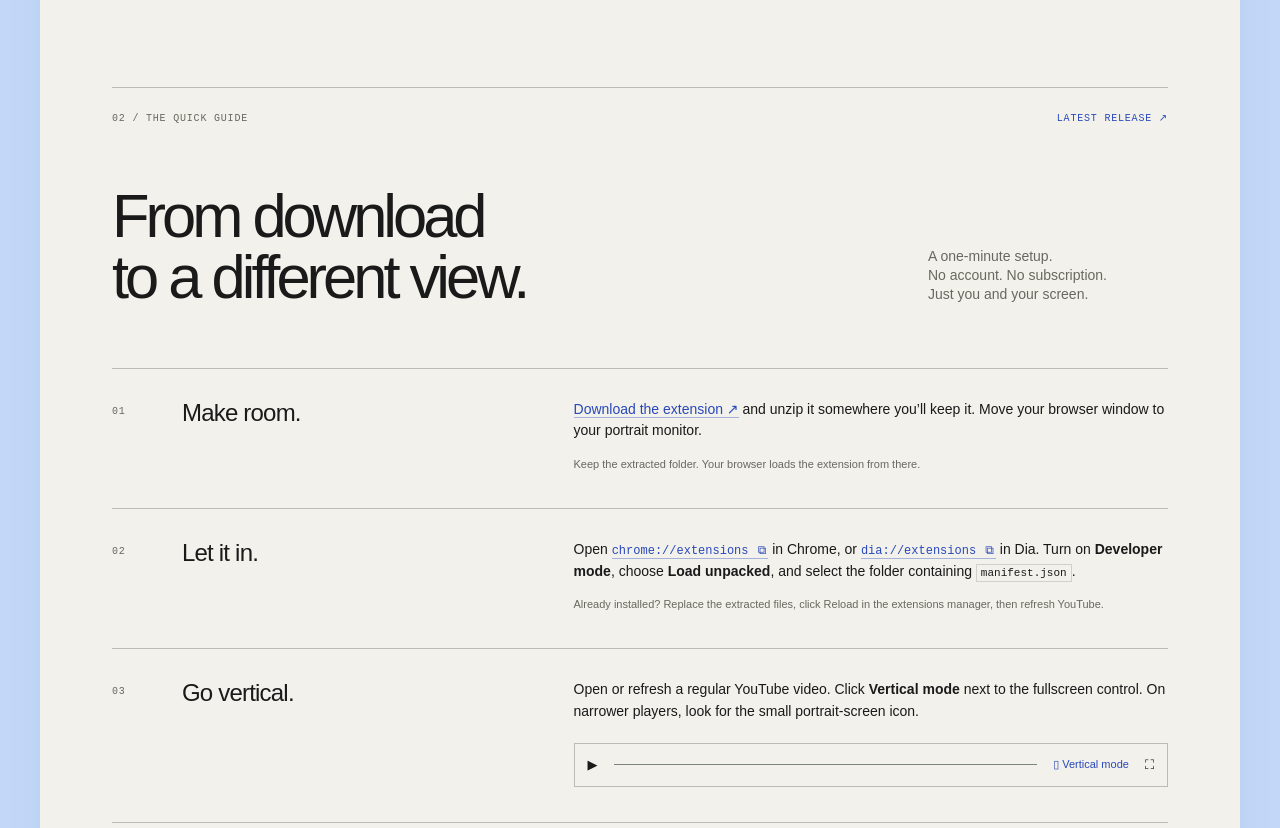
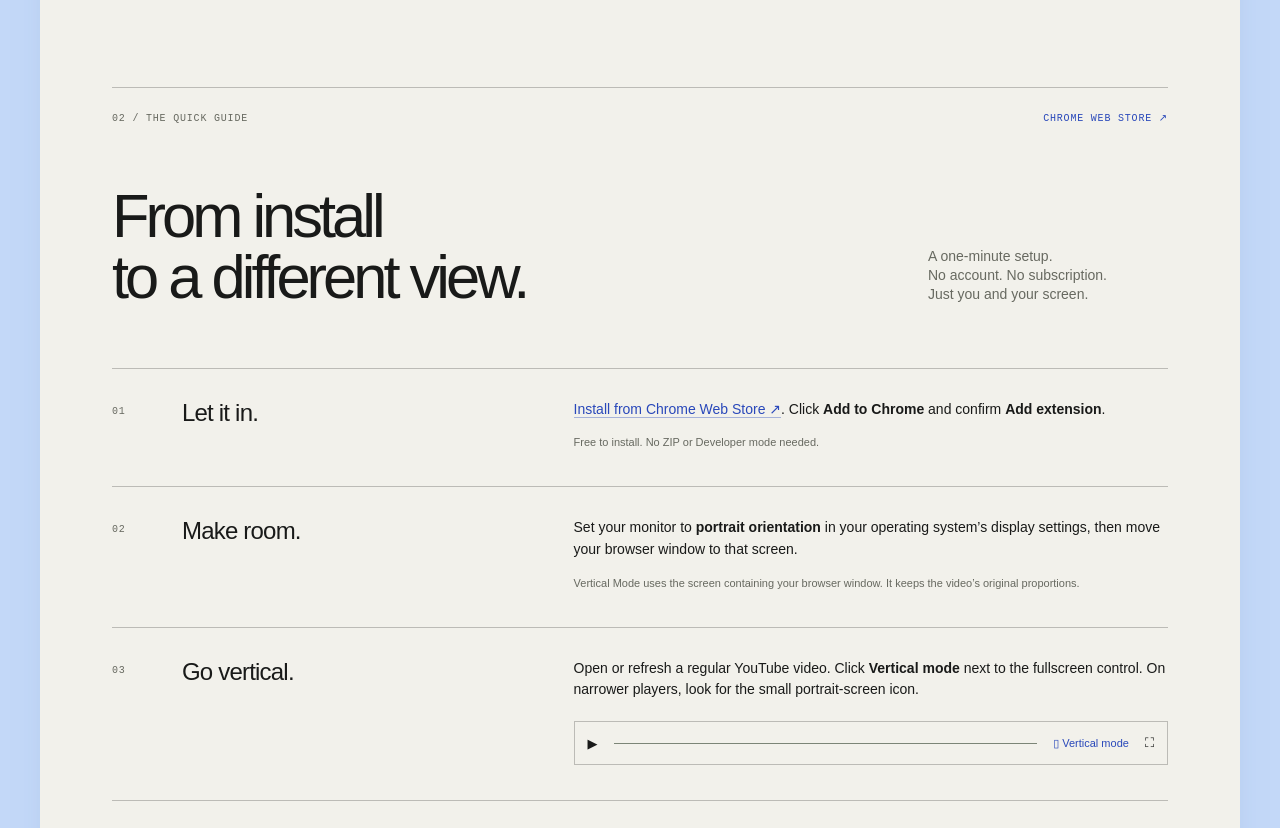
Before and after one commit to BrUn3y/yt-vertical-mode, a browser extension: page docs/index.html in a window 1280 px wide. Shown: the part 1950-2778 px from the top of the page. Drawn offline with Linux system fonts and the light colour scheme.

Commit message:
Link published Chrome Web Store listing from Pages

```diff
--- a/docs/index.html
+++ b/docs/index.html
@@ -4,7 +4,7 @@
   <meta charset="utf-8">
   <meta name="viewport" content="width=device-width, initial-scale=1">
   <meta name="theme-color" content="#c3d8f8">
-  <meta name="description" content="Your YouTube videos, reframed for a portrait monitor. Meet Vertical Mode, a free browser extension for Chrome and Dia. Download, adjust your frame, and go vertical.">
+  <meta name="description" content="Your YouTube videos, reframed for a portrait monitor. Meet Vertical Mode, a free browser extension for Chrome and Dia. Install from Chrome Web Store, adjust your frame, and go vertical.">
   <meta property="og:title" content="Vertical Mode — same video. new frame.">
   <meta property="og:description" content="A small extension. A different perspective. YouTube for your portrait monitor.">
   <meta property="og:type" content="website">
@@ -28,7 +28,7 @@
       <section class="hero" aria-labelledby="hero-title">
         <p class="micro eyebrow">A SMALL EXTENSION FOR YOUR TALL SCREEN.</p>
         <h1 id="hero-title">same video.<br><span>new frame.</span><svg viewBox="0 0 70 110" fill="none" aria-hidden="true"><path d="M18 1h34a10 10 0 0 1 10 10v88a10 10 0 0 1-10 10H18A10 10 0 0 1 8 99V11A10 10 0 0 1 18 1Z" stroke="currentColor" stroke-width="2"/><path d="M23 68V43h25M23 68l25-25" stroke="currentColor" stroke-width="2"/></svg></h1>
-        <div class="hero-under"><p class="hero-tagline">YouTube.<br>With a vertical point of view.</p><div><p class="hero-description">Give your portrait monitor the whole picture.<br>Fill the screen. Find your frame.<br>Keep watching, your way.</p><a class="text-link" href="https://github.com/BrUn3y/yt-vertical-mode/releases/latest/download/youtube-vertical-mode.zip">Get Vertical Mode <span>↗</span></a><p class="micro download-note">FREE DOWNLOAD · CHROME + DIA · V. 1.1.0</p></div></div>
+        <div class="hero-under"><p class="hero-tagline">YouTube.<br>With a vertical point of view.</p><div><p class="hero-description">Give your portrait monitor the whole picture.<br>Fill the screen. Find your frame.<br>Keep watching, your way.</p><a class="text-link" href="https://chromewebstore.google.com/detail/youtube-vertical-mode/hkainbpeaingdppjacdlkgkginepbbnp?hl=es" target="_blank" rel="noopener">Add to Chrome <span>↗</span></a><p class="micro download-note">FREE · CHROME WEB STORE · CHROME + DIA</p></div></div>
         <div class="section-index"><a href="#experience"><span>01 ↙</span>See the<br>difference.</a><a href="#guide"><span>02 ↙</span>Make it<br>yours.</a><a href="#questions"><span>03 ↙</span>A few<br>good answers.</a></div>
       </section>
       <section class="experience section" id="experience" aria-labelledby="experience-title">
@@ -41,15 +41,14 @@
         <div class="demo-bottom"><p>Same proportions. A new perspective.</p><p>Fill screen crops the sides. Full video keeps every detail.<br>You can always choose a little of both.</p></div>
       </section>
       <section class="guide section" id="guide" aria-labelledby="guide-title">
-        <div class="section-top"><span class="micro">02 / THE QUICK GUIDE</span><a href="https://github.com/BrUn3y/yt-vertical-mode/releases/latest" target="_blank" rel="noopener" class="micro">LATEST RELEASE ↗</a></div>
-        <div class="section-title"><h2 id="guide-title">From download<br>to a different view.</h2><p>A one-minute setup.<br>No account. No subscription.<br>Just you and your screen.</p></div>
+        <div class="section-top"><span class="micro">02 / THE QUICK GUIDE</span><a href="https://chromewebstore.google.com/detail/youtube-vertical-mode/hkainbpeaingdppjacdlkgkginepbbnp?hl=es" target="_blank" rel="noopener" class="micro">CHROME WEB STORE ↗</a></div>
+        <div class="section-title"><h2 id="guide-title">From install<br>to a different view.</h2><p>A one-minute setup.<br>No account. No subscription.<br>Just you and your screen.</p></div>
         <ol class="guide-steps">
-          <li><span class="step-number micro">01</span><h3>Make room.</h3><div><p><a href="https://github.com/BrUn3y/yt-vertical-mode/releases/latest/download/youtube-vertical-mode.zip">Download the extension ↗</a> and unzip it somewhere you’ll keep it. Move your browser window to your portrait monitor.</p><p class="aside">Keep the extracted folder. Your browser loads the extension from there.</p></div></li>
-          <li><span class="step-number micro">02</span><h3>Let it in.</h3><div><p>Open <button class="copy-address" data-copy="chrome://extensions" aria-label="Copy Chrome extensions address">chrome://extensions <span aria-hidden="true">⧉</span></button> in Chrome, or <button class="copy-address" data-copy="dia://extensions" aria-label="Copy Dia extensions address">dia://extensions <span aria-hidden="true">⧉</span></button> in Dia. Turn on <strong>Developer mode</strong>, choose <strong>Load unpacked</strong>, and select the folder containing <code>manifest.json</code>.</p><p class="aside">Already installed? Replace the extracted files, click Reload in the extensions manager, then refresh YouTube.</p></div></li>
+          <li><span class="step-number micro">01</span><h3>Let it in.</h3><div><p><a href="https://chromewebstore.google.com/detail/youtube-vertical-mode/hkainbpeaingdppjacdlkgkginepbbnp?hl=es" target="_blank" rel="noopener">Install from Chrome Web Store ↗</a>. Click <strong>Add to Chrome</strong> and confirm <strong>Add extension</strong>.</p><p class="aside">Free to install. No ZIP or Developer mode needed.</p></div></li>
+          <li><span class="step-number micro">02</span><h3>Make room.</h3><div><p>Set your monitor to <strong>portrait orientation</strong> in your operating system’s display settings, then move your browser window to that screen.</p><p class="aside">Vertical Mode uses the screen containing your browser window. It keeps the video’s original proportions.</p></div></li>
           <li><span class="step-number micro">03</span><h3>Go vertical.</h3><div><p>Open or refresh a regular YouTube video. Click <strong>Vertical mode</strong> next to the fullscreen control. On narrower players, look for the small portrait-screen icon.</p><div class="player-strip" aria-label="The Vertical mode button appears beside YouTube's fullscreen control"><span>▶</span><span class="strip-track"></span><span class="strip-button">▯ Vertical mode</span><span>⛶</span></div></div></li>
           <li><span class="step-number micro">04</span><h3>Find your frame.</h3><div><p>Open <strong>Adjust framing</strong> at the top right. Use <strong>Crop</strong> to balance the full picture against a filled screen. Use <strong>Horizontal framing</strong> to move left or right. Your adjustments save automatically.</p><p class="aside">Press <kbd>Esc</kbd> to exit. Toggle with <kbd>Alt</kbd> + <kbd>Shift</kbd> + <kbd>V</kbd> — use Option on Mac. If fullscreen is blocked, use YouTube’s own fullscreen button.</p></div></li>
         </ol>
-        <p class="copy-feedback micro" id="copy-feedback" role="status" aria-live="polite"></p>
       </section>
       <section class="questions section" id="questions" aria-labelledby="questions-title">
         <div class="section-top"><span class="micro">03 / GOOD TO KNOW</span><span class="micro">A FEW HONEST ANSWERS.</span></div>
@@ -60,10 +59,11 @@
           <details><summary>Will my usual YouTube controls work?<span aria-hidden="true">+</span></summary><p>Yes. Playback, volume, seeking, captions, and settings stay in YouTube’s native player. The extension adjusts the picture and adds its own framing panel.</p></details>
           <details><summary>Which browsers and videos does it support?<span aria-hidden="true">+</span></summary><p>Chrome 109+ and compatible Chromium browsers, including Dia. It targets regular desktop YouTube videos, with support for the standard live and embedded player structure. Shorts and the miniplayer are outside this release’s scope. Configure your monitor’s portrait orientation in your operating system first.</p></details>
           <details><summary>What does it collect?<span aria-hidden="true">+</span></summary><p>The extension stores two framing settings on your device: crop and horizontal position. It has no analytics, tracking, accounts, or remote services. Its only requested permission is local storage; its content scripts run on the YouTube domains listed in the manifest.</p></details>
-          <details><summary>Why isn’t there an “Add to Chrome” button?<span aria-hidden="true">+</span></summary><p>Vertical Mode was submitted to Chrome Web Store on November 13, 2026 and is awaiting Google’s review. Until the store listing is available, download the ZIP from GitHub and follow the guide above.</p></details>
+          <details><summary>Can I still install it manually?<span aria-hidden="true">+</span></summary><p>Yes. <a href="https://github.com/BrUn3y/yt-vertical-mode/releases/latest/download/youtube-vertical-mode.zip">Download the ZIP from GitHub ↗</a> and extract it into a folder you’ll keep. Open <button class="copy-address" data-copy="chrome://extensions" aria-label="Copy Chrome extensions address">chrome://extensions <span aria-hidden="true">⧉</span></button> in Chrome, or <button class="copy-address" data-copy="dia://extensions" aria-label="Copy Dia extensions address">dia://extensions <span aria-hidden="true">⧉</span></button> in Dia. Turn on <strong>Developer mode</strong>, choose <strong>Load unpacked</strong>, and select the folder containing <code>manifest.json</code>. To update a manual installation, replace the extracted files, click <strong>Reload</strong> in the extensions manager, and refresh YouTube.</p></details>
         </div>
+        <p class="copy-feedback micro" id="copy-feedback" role="status" aria-live="polite"></p>
       </section>
-      <section class="closing section" aria-label="Download Vertical Mode"><p class="micro">A WIDE WORLD. A TALL SCREEN.</p><h2>see it<br>differently.</h2><a class="text-link" href="https://github.com/BrUn3y/yt-vertical-mode/releases/latest/download/youtube-vertical-mode.zip">Download Vertical Mode <span>↗</span></a></section>
+      <section class="closing section" aria-label="Install Vertical Mode"><p class="micro">A WIDE WORLD. A TALL SCREEN.</p><h2>see it<br>differently.</h2><a class="text-link" href="https://chromewebstore.google.com/detail/youtube-vertical-mode/hkainbpeaingdppjacdlkgkginepbbnp?hl=es" target="_blank" rel="noopener">Add to Chrome <span>↗</span></a></section>
     </main>
     <footer class="site-footer"><a class="wordmark" href="#top">vertical / mode</a><div><a href="https://github.com/BrUn3y/yt-vertical-mode" target="_blank" rel="noopener">Source on GitHub ↗</a><a href="https://github.com/BrUn3y/yt-vertical-mode/releases" target="_blank" rel="noopener">Release notes ↗</a><a href="https://github.com/BrUn3y/yt-vertical-mode/issues" target="_blank" rel="noopener">Something off? ↗</a><a href="privacy.html">Privacy ↗</a></div><p class="micro">BUILT BY BRUN3Y · V. 1.1.0<br>INDEPENDENT PROJECT. NOT AFFILIATED WITH YOUTUBE.</p><a class="back-top" href="#top" aria-label="Back to top">↑</a></footer>
   </div>
```
Also changed, not shown: docs/privacy.html (+2 -2 lines), README.md.
